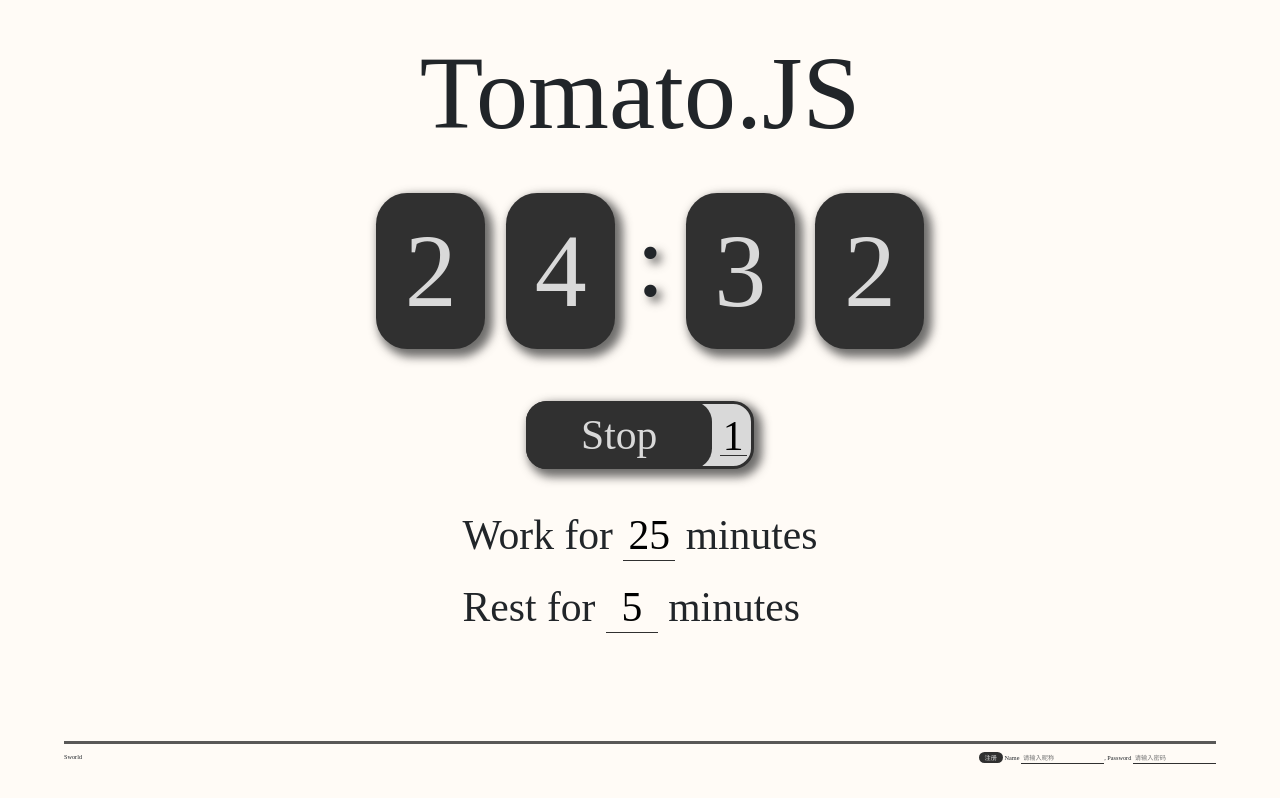
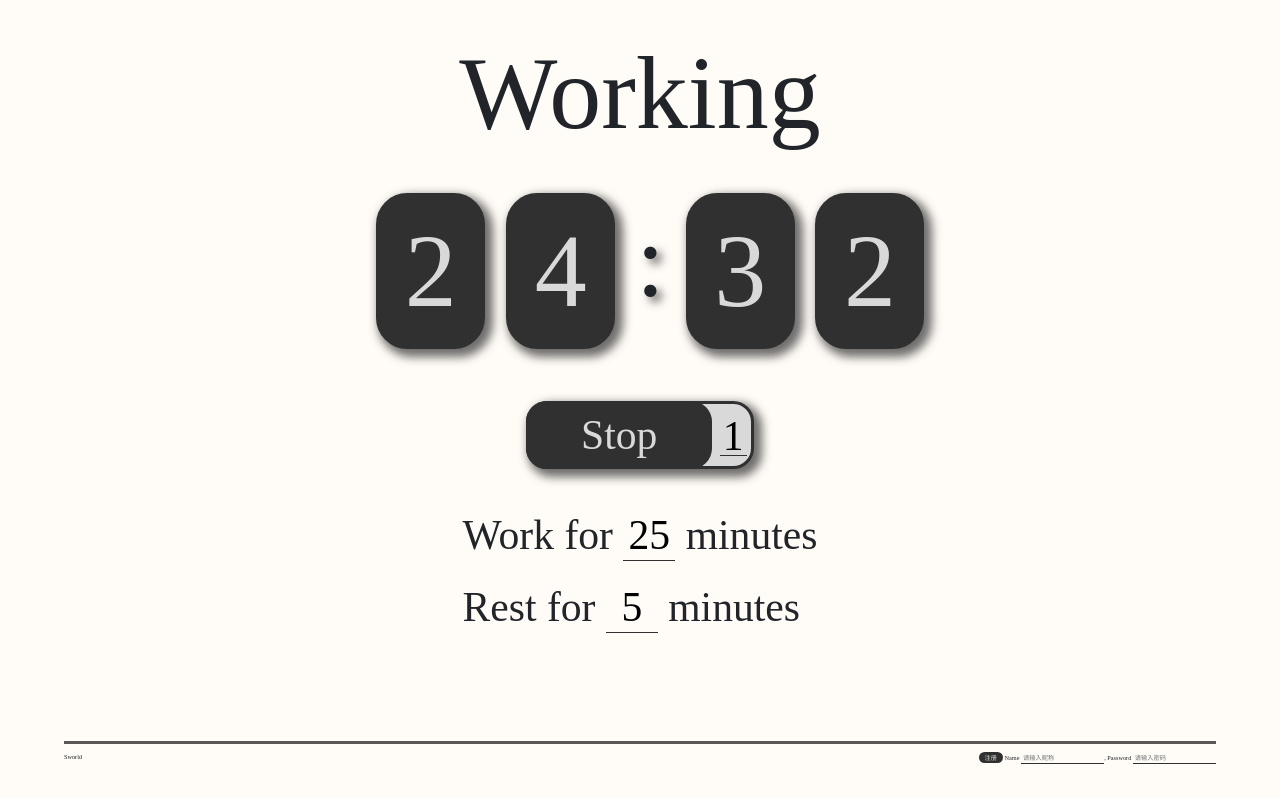
Before and after one commit to mcthesw/tomato-clock.js, a website: page index.html in a window 1280 px wide. Both pictures are taken after a click on the button "Start". Shown: the top 798 px of the page. Drawn offline with nearby package versions, Linux system fonts and the light colour scheme; no server answers; a web font is replaced by a local one.

Commit message:
计数器能用

```diff
--- a/JsTools/clock.js
+++ b/JsTools/clock.js
@@ -29,10 +29,17 @@ function get_name_psw() {
     return accountName, accountPsw
 }
 
+function resetTime(){
+    clearInterval(second_interval)
+    clearInterval(times_interval)
+    print_time(0,0)
+}
+
 function stopClock() {
     console.log("stopClock()")
-    clearInterval(set)
-    print_time(0,0)
+    document.getElementById("title").innerHTML="Tomato.JS"
+    resetTime()
+
 
     let button = document.getElementById("wrappedButton")
     button.onclick = startClock
@@ -49,6 +56,7 @@ function get_input_times(){
     for (i in valueList) {
         if (!regPos.test(valueList[i])) {
             alert("输入数字有误，请不要输入正整数以外的数字")
+            return "err"
         }
     }
     return {Work:inputWork,Rest:inputRest,Times:inputTimes}
@@ -77,26 +85,54 @@ function print_time(minutes,seconds){
     document.getElementById("clock-4").innerHTML=seconds[1]
 }
 
-function timer(seconds){
-    //global
-    window.set = setInterval(function(){
-        seconds--;
-        minutes_times = get_minutes_seconds(seconds)
-        print_time(minutes_times.minutes,minutes_times.seconds)
-        if(seconds==0){
-            clearInterval(set)
+function start_once(work,rest){
+    workSeconds = get_seconds(work)
+    restSeconds = get_seconds(rest)
+    totalTime =workSeconds+restSeconds
+    window.second_interval = setInterval(function(){
+        totalTime--
+        if(totalTime>restSeconds){
+            cur = get_minutes_seconds(totalTime-restSeconds)
+            print_time(cur.minutes,cur.seconds)
+        }else{
+            cur = get_minutes_seconds(totalTime)
+            print_time(cur.minutes,cur.seconds)
+        }
+        if(totalTime==resetTime){
+            alert("工作结束，开始休息")
+        }
+        if(totalTime < 1){
+            console.log("一轮结束了")
+            clearInterval(second_interval)
         }
     },100)
 }
 
+function start_timer(work,rest,times){
+    workSeconds = get_seconds(work)
+    restSeconds = get_seconds(rest)
+    totalTime =workSeconds+restSeconds
+    window.times_interval = setInterval(function(){
+        times--
+        if(times<1){
+            clearInterval(times_interval)
+        }else{
+            start_once(work,rest)
+            console.log("开启新一轮")
+        }
+    },(totalTime+1)*100)
+}
+
 function startClock() {
     InputTimer = get_input_times()
-    workSeconds = get_seconds(InputTimer.Work)
-    restSeconds = get_seconds(InputTimer.Rest)
-    timer(workSeconds)
+    if(InputTimer=="err"){return}
+    document.getElementById("title").innerHTML="Working"
+    start_once(InputTimer.Work,InputTimer.Rest)
+    start_timer(InputTimer.Work,InputTimer.Rest,InputTimer.Times)
 
     let button = document.getElementById("wrappedButton")
     button.onclick = stopClock
+    console.log("start-->stop")
     button.innerHTML = "Stop"
     console.log("startClock(): 工作 %s 分钟, 休息 %s 分钟, 循环 %s 次", InputTimer.Work, InputTimer.Rest, InputTimer.Times)
 }
--- a/index.html
+++ b/index.html
@@ -24,7 +24,7 @@
         <div class="row">
             <!-- 标题行 -->
             <div class="titleContainer">
-                <h1>Tomato.JS</h1>
+                <h1 id="title">Tomato.JS</h1>
             </div>
         </div>
         <div class="row" id="clockContainer">
```
